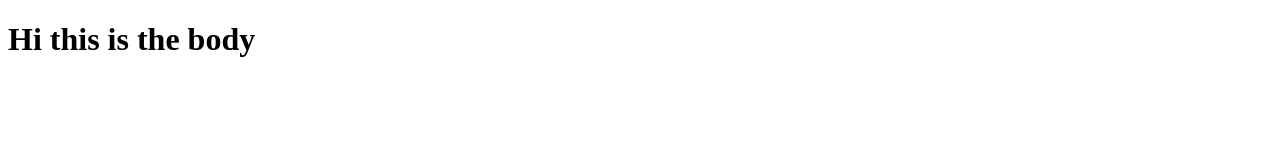
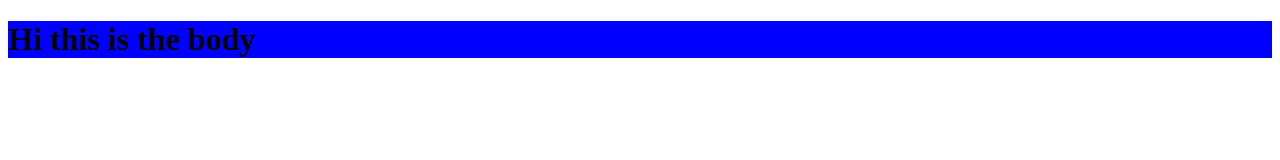
Before and after one commit to Oscarlosg/OscarlosThinkful, a plain HTML site: page index.html in a window 1280 px wide. Drawn offline with Linux system fonts and the light colour scheme.

Commit message:
Update index.css

```diff
--- a/index.css
+++ b/index.css
@@ -1,3 +1,3 @@
-{
+h1 {
   background-color: blue;
 }
```
